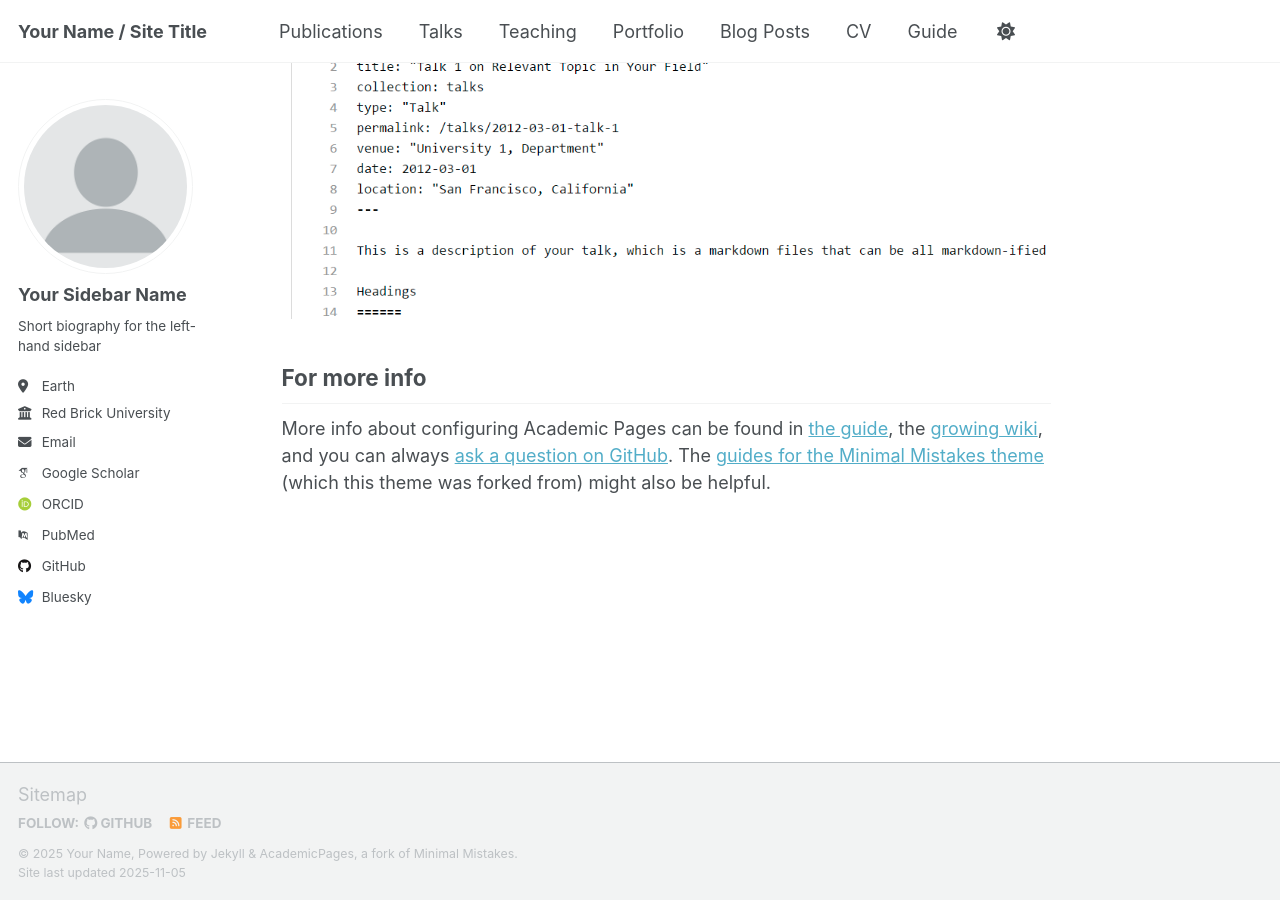
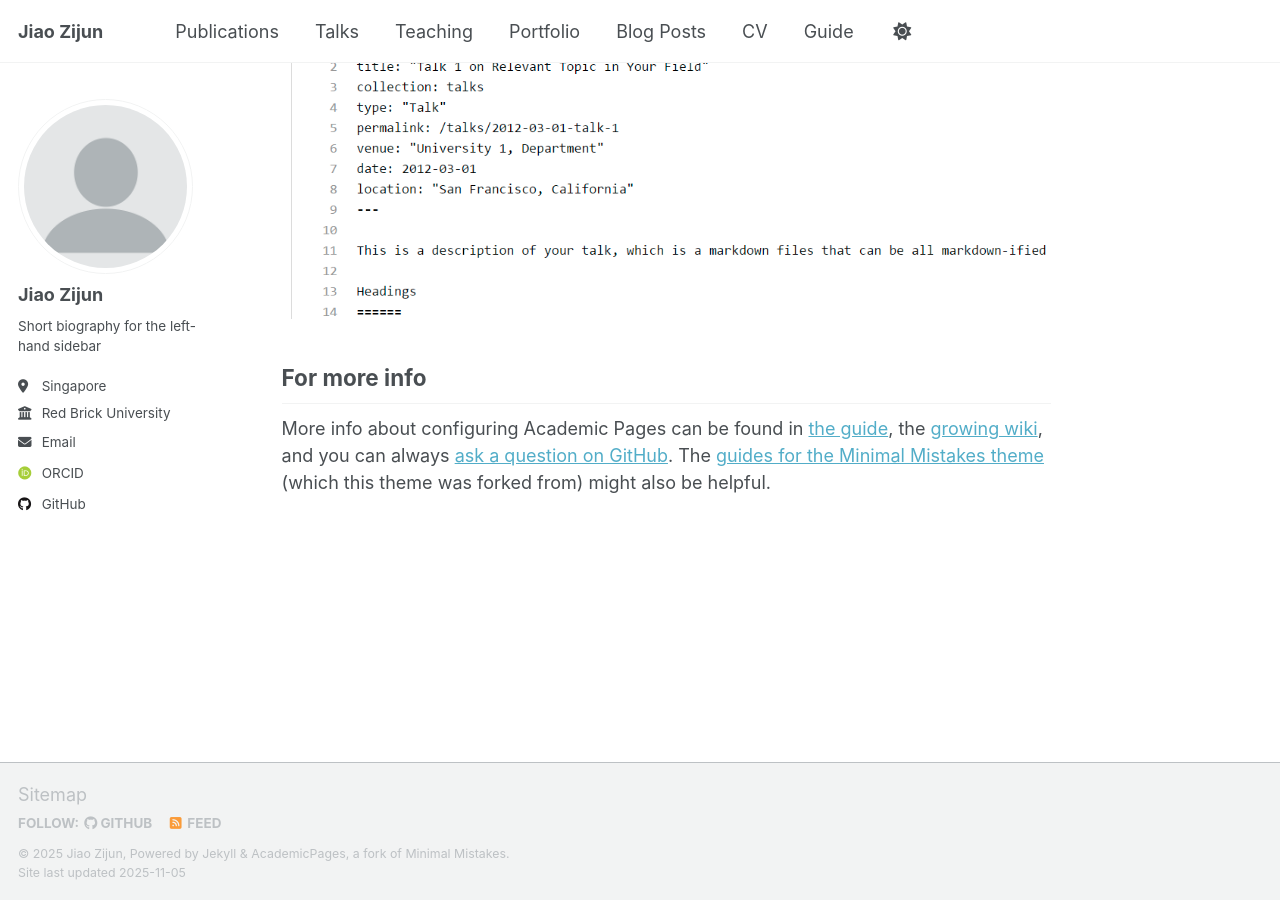
Before and after one commit to jiaozijun666/jiaozijun666.github.io, a Jekyll site: the page built from _pages/about.md, in a window 1280 px wide and 900 px high, scrolled down 2880 px. Built offline with Jekyll 4.4.1, drawn with Linux system fonts in a browser that asks for light colours; some web fonts are replaced; a script that is not in the unit is left out.

Commit message:
Update personal information in _config.yml

```diff
--- a/_config.yml
+++ b/_config.yml
@@ -9,14 +9,14 @@
 # Basic Site Settings
 locale                   : "en-US"
 site_theme               : "default" # Currently available options are "default", "air"
-title                    : "Your Name / Site Title"
+title                    : "Jiao Zijun"
 title_separator          : "-"
-name                     : &name "Your Name"
+name                     : &name "Jiao Zijun"
 description              : &description "Your Name's academic portfolio"   # Update this with a general description of your site, this is the default if not overridden by a page
-url                      : https://academicpages.github.io # The base hostname & protocol for your site e.g. "https://[your GitHub username].github.io",
+url                      : https://jiaozijun666.github.io # The base hostname & protocol for your site e.g. "https://[your GitHub username].github.io",
                                                            # or if you already have some other page hosted on Github then use "https://[your GitHub username].github.io/[Your Repo Name]"
 baseurl                  : "" # the subpath of your site, e.g. "/blog"
-repository               : "academicpages/academicpages.github.io"
+repository               : "jiaozijun666/jiaozijun666.github.io"
 
 # Site Author - The following control what appear as part of the author content on the side bar.
 #               If a field is blank the icon and link will not appear, otherwise it will be shown.
@@ -24,23 +24,23 @@ repository               : "academicpages/academicpages.github.io"
 author:
   # Biographic information
   avatar           : "profile.png"
-  name             : "Your Sidebar Name"
+  name             : "Jiao Zijun"
   pronouns         : # example: "she/her"
   bio              : "Short biography for the left-hand sidebar"
-  location         : "Earth"
+  location         : "Singapore"
   employer         : "Red Brick University"
   uri              : # URL
-  email            : "none@example.org"
+  email            : "e1352146@u.nus.edu"
 
   # Academic websites
   academia         : # URL
   arxiv            : # URL - Update with the correct link to your profile
-  googlescholar    : "https://scholar.google.com/citations?user=PS_CX0AAAAAJ"
+  googlescholar    : # "https://scholar.google.com/citations?user=PS_CX0AAAAAJ"
   inspire-hep      : # URL
   impactstory      : # URL
   orcid            : "https://orcid.org/yourorcidurl"
   semantic         : # URL
-  pubmed           : "https://www.ncbi.nlm.nih.gov/pubmed/?term=john+snow"
+  pubmed           : # "https://www.ncbi.nlm.nih.gov/pubmed/?term=john+snow"
   researchgate     : # URL
   scopus           : # URL
 
@@ -54,7 +54,7 @@ author:
 
   # Social media
   artstation       : # Username
-  bluesky          : "bsky.app" # Replace this with you Bluesky username
+  bluesky          : # "bsky.app" # Replace this with you Bluesky username
   facebook         : # Username
   flickr           : # Username
   foursquare       : # Username
```
